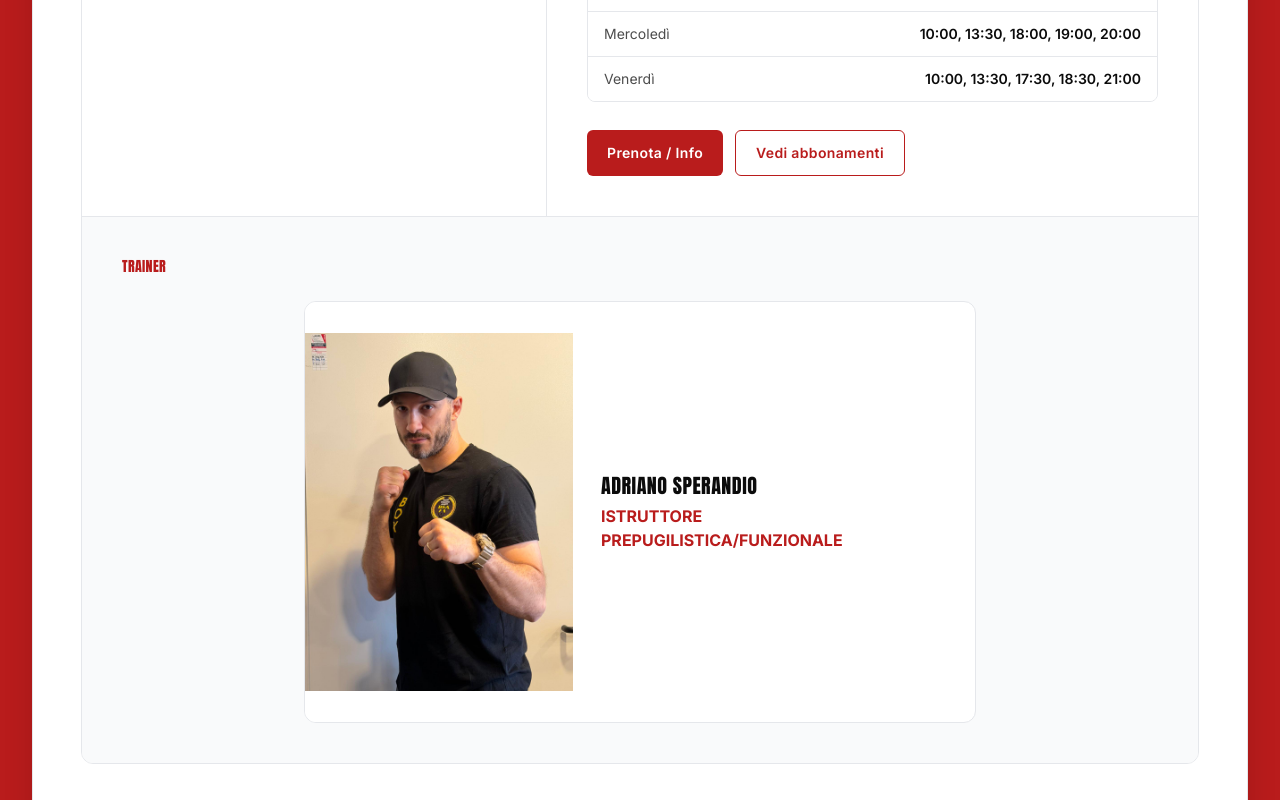
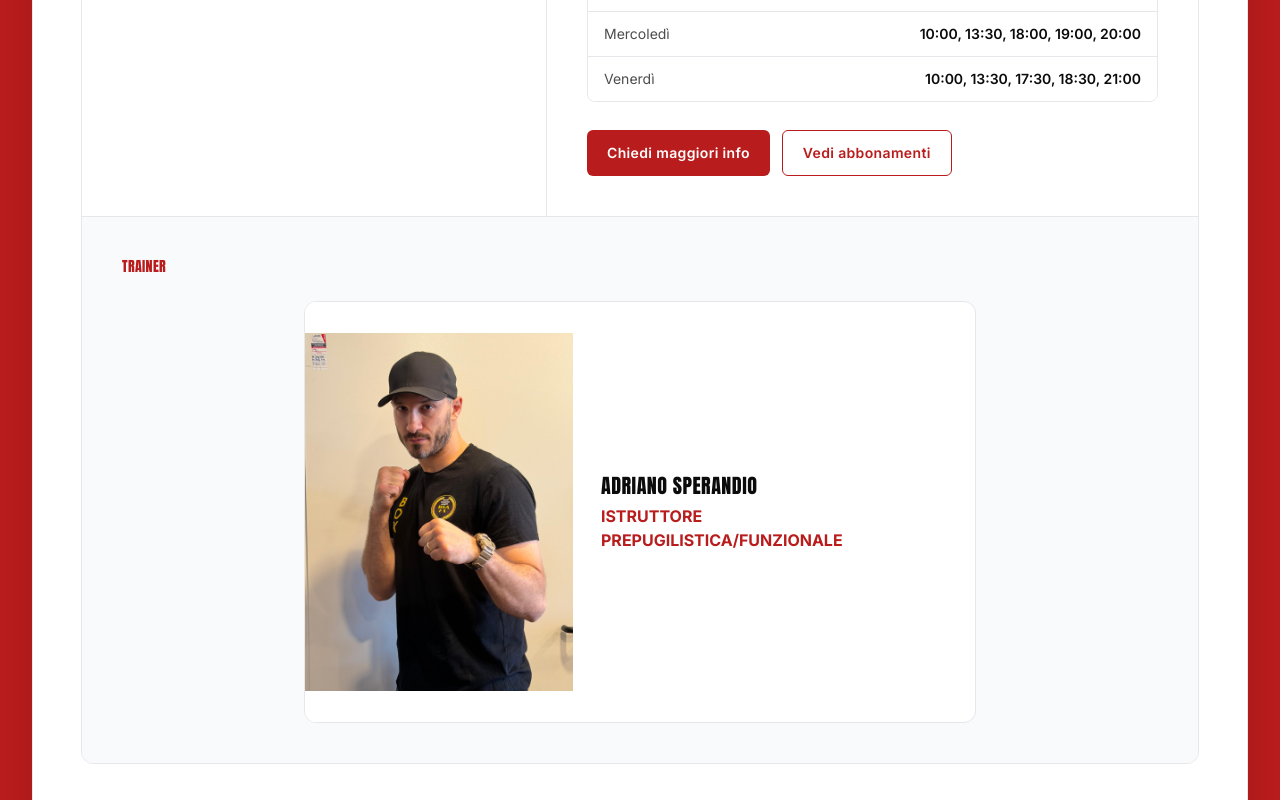
Before and after one commit to alelodato/red-gym, a Next.js app: page /courses in a window 1280 px wide. Shown: the part 1400-2200 px from the top of the page. Built offline with nearby package versions, Linux system fonts and the light colour scheme.

Commit message:
modificato testi pagina corsi

```diff
--- a/app/courses/page.js
+++ b/app/courses/page.js
@@ -548,7 +548,7 @@ function CourseSection({ course, invert = false }) {
           )}
 
           <div className="mt-7 flex flex-col sm:flex-row gap-3">
-            <Button href="/contact">Prenota / Info</Button>
+            <Button href="/contact">Chiedi maggiori info</Button>
             <Button href="/pricing" variant="outline">
               Vedi abbonamenti
             </Button>
@@ -568,7 +568,7 @@ function CourseSection({ course, invert = false }) {
 }
 
 function DiagonalBand({
-  image = "sala3.JPG",
+  image = "sala-funzionale2.webp",
   title = "Energia. Disciplina. Risultati.",
 }) {
   return (
```
